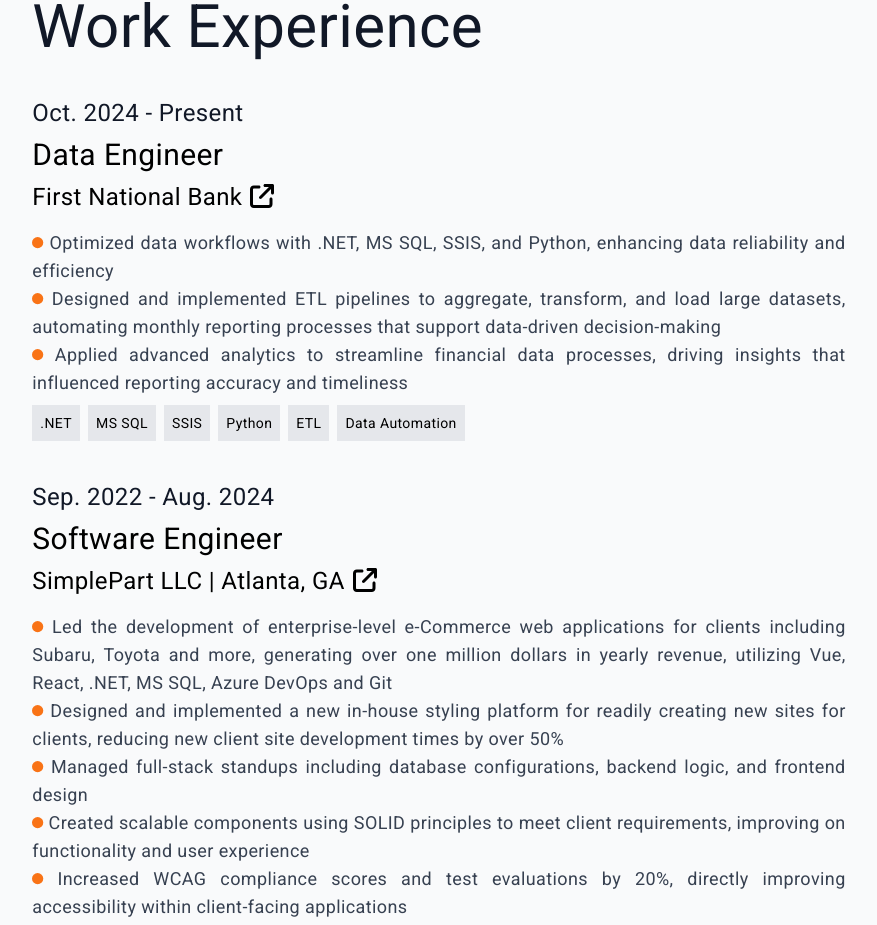
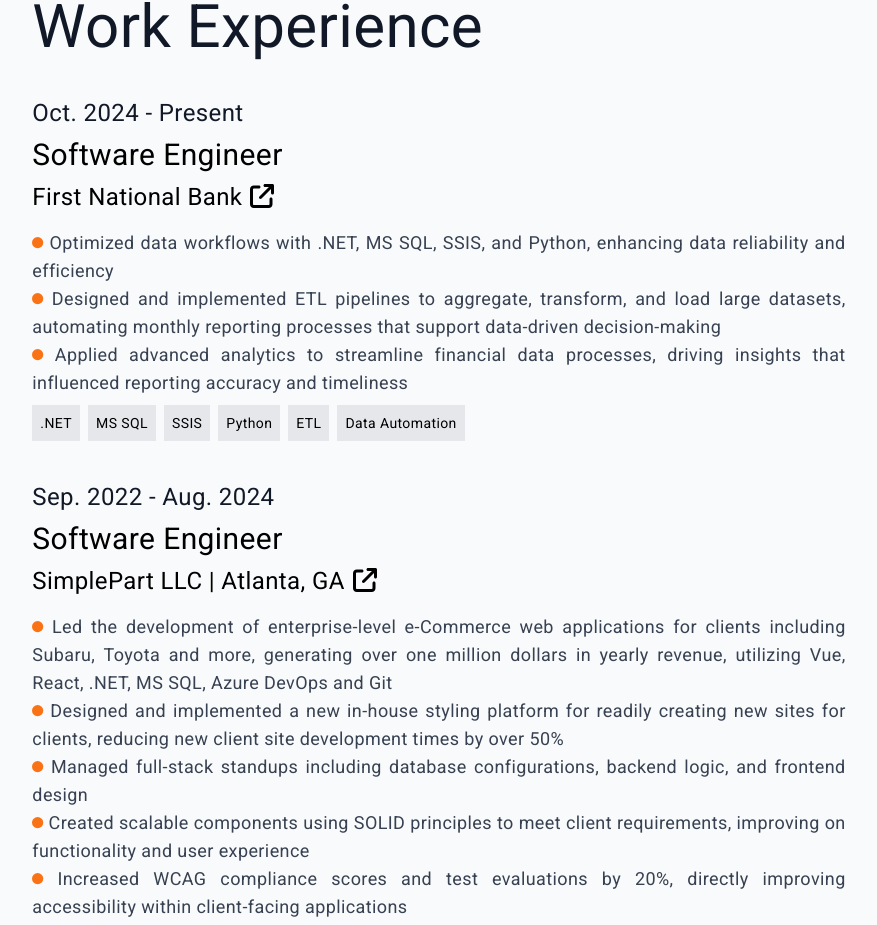
Before and after one commit to ShultzWilliam/Portfolio, a React (Vite) app: page / in a window 1280 px wide. Shown: the part 1975-2900 px from the top of the page, without its empty margins (191-1068 px from the left). Built offline with nearby package versions, Linux system fonts and the light colour scheme; the HTML template or start-up script is replaced by a standard one.

Commit message:
updated job title

```diff
--- a/src/AboutMe.tsx
+++ b/src/AboutMe.tsx
@@ -140,7 +140,7 @@
         <div className="jobs-list flex items-start flex-col font-roboto w-full lg:w-full">
         <Job
           date="Oct. 2024 - Present"
-          jobTitle="Data Engineer"
+          jobTitle="Software Engineer"
           companyName="First National Bank"
           companyLink="https://www.fnb-online.com/"
           description={[
```
